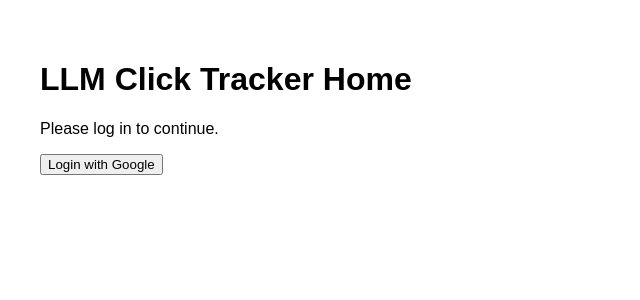
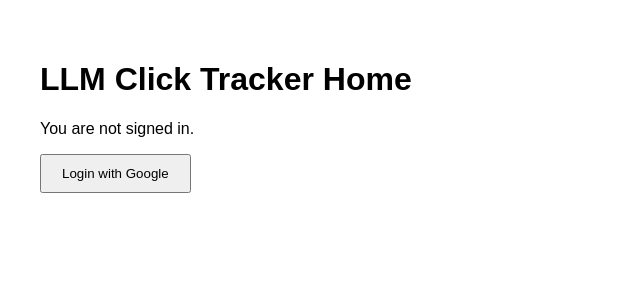
Before and after one commit to mrakeshreddy/llm-click-tracker, a Next.js app: page / in a window 1280 px wide. Shown: the top 300 px of the page, without its empty margins (0-640 px from the left). Built offline with nearby package versions, Linux system fonts and the light colour scheme; no server answers.

Commit message:
Update index.js

```diff
--- a/pages/index.js
+++ b/pages/index.js
@@ -1,30 +1,33 @@
-import { useSession, signIn, signOut } from "next-auth/react";
+import { useSession, signIn, signOut } from 'next-auth/react';
 
 export default function Home() {
   const { data: session } = useSession();
 
   return (
-    <div style={{ padding: "2rem", fontFamily: "Arial" }}>
+    <div style={{ padding: '2rem', fontFamily: 'Arial, sans-serif' }}>
       <h1>LLM Click Tracker Home</h1>
 
       {!session ? (
-        <>
-          <p>Please log in to continue.</p>
-          <button onClick={() => signIn("google")}>
+        <div>
+          <p>You are not signed in.</p>
+          <button onClick={() => signIn('google')} style={{ padding: '10px 20px' }}>
             Login with Google
           </button>
-        </>
+        </div>
       ) : (
-        <>
+        <div>
           <p>Welcome, {session.user.name}</p>
-          <button onClick={() => signOut()}>
-            Logout
+          <p>Email: {session.user.email}</p>
+          <button onClick={() => signOut()} style={{ padding: '10px 20px', marginTop: '1rem' }}>
+            Sign out
           </button>
-          <br /><br />
-          <button onClick={() => alert("GSC connect coming soon")}>
-            Connect with Google Search Console
-          </button>
-        </>
+
+          <div style={{ marginTop: '2rem' }}>
+            <button style={{ padding: '12px 24px', background: '#4285F4', color: '#fff', border: 'none' }}>
+              Connect with Google Search Console
+            </button>
+          </div>
+        </div>
       )}
     </div>
   );
```
